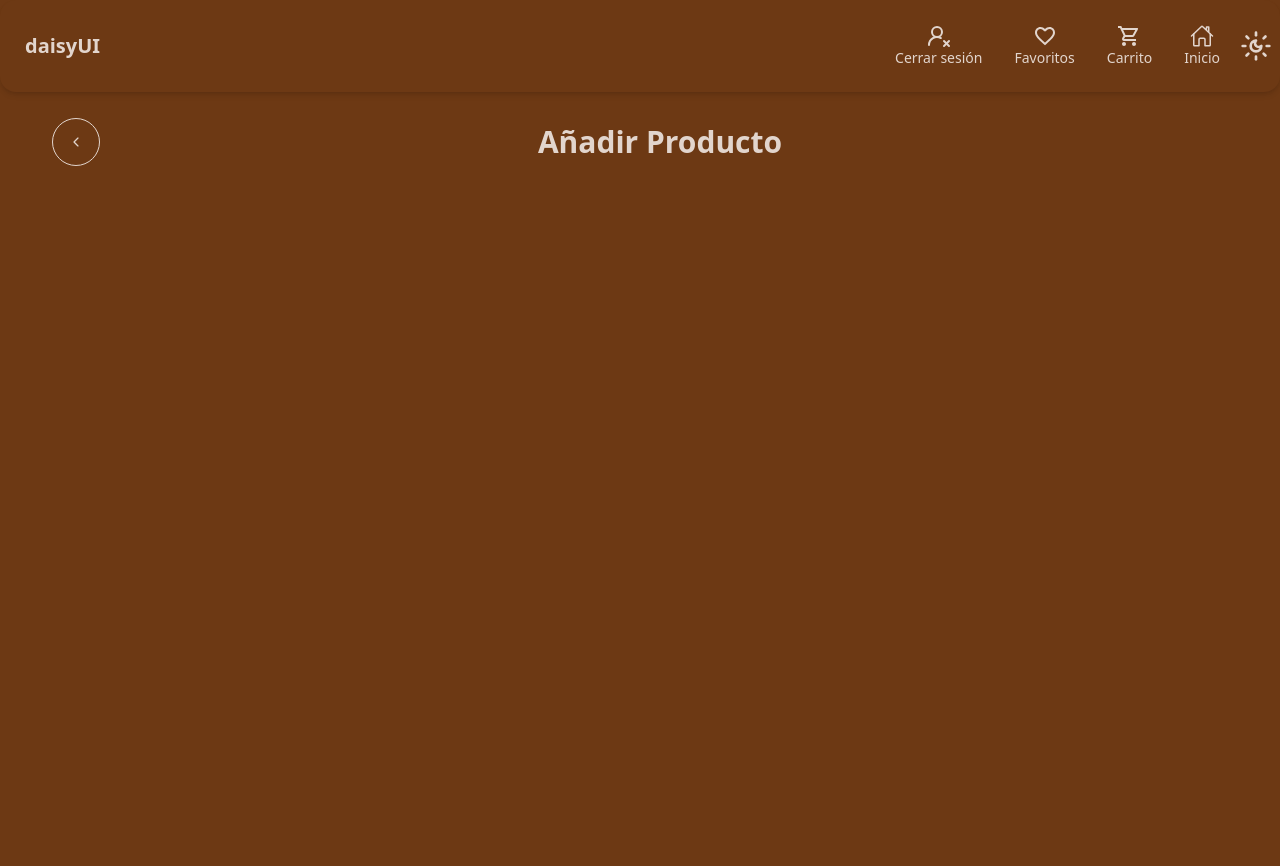
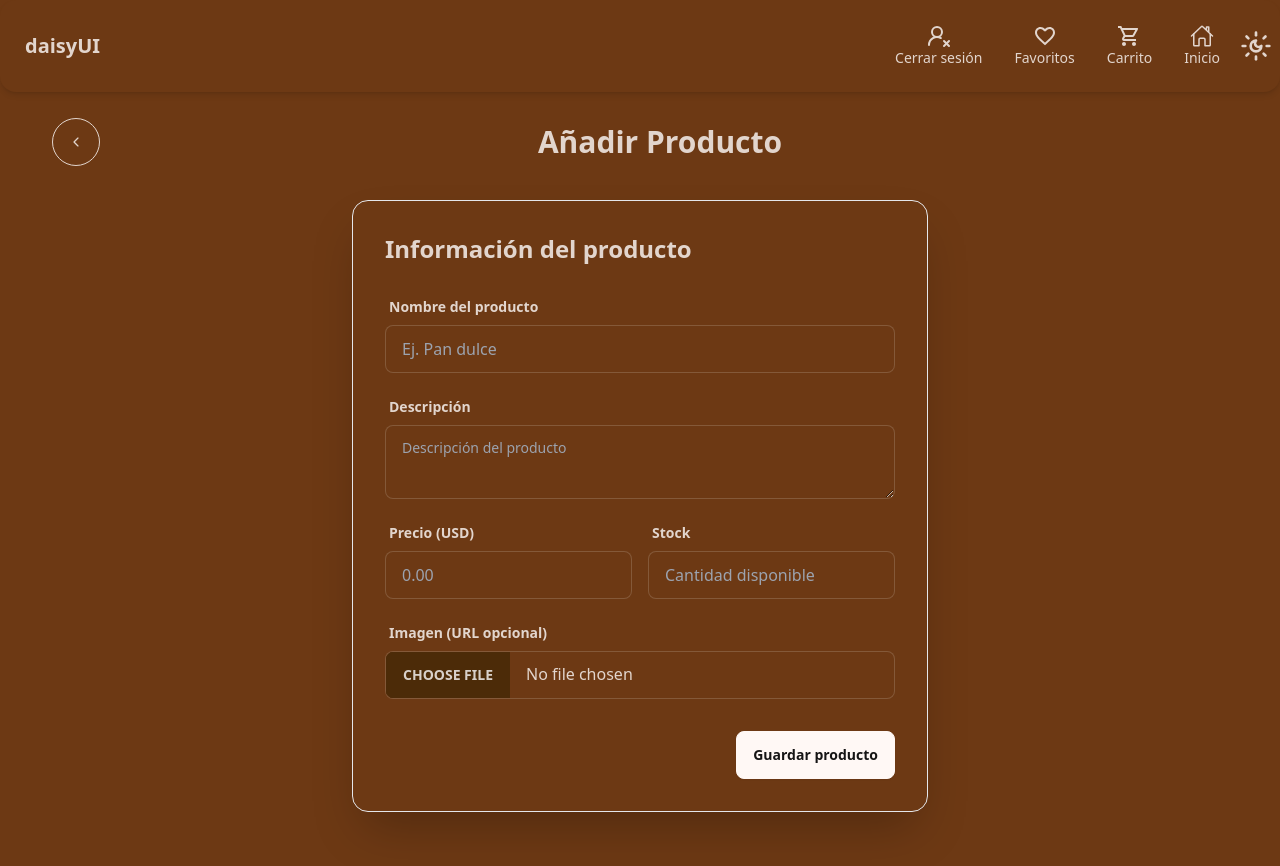
Before and after one commit to Oscarmrl/Panaderia, a React (Vite) app: page /Panaderia/admin/Add_Products in a window 1280 px wide. Shown: the top 866 px of the page. Before the commit the page ends 800 px from the top, so only its background shows below. Built offline with nearby package versions, Linux system fonts and the light colour scheme; no server answers; sample sign-in values are in the browser's storage.

Commit message:
feat: :fire: Implementando las funciones para subir y borrar imagenes en los componentes de editar y agregar productos

```diff
--- a/src/admin/AddProducts.tsx
+++ b/src/admin/AddProducts.tsx
@@ -1,11 +1,181 @@
+import { useState } from "react";
+import PageHeader from "../Components/ui/PageHeader";
 import { useNavigation } from "../hook";
-import PageHeader from "../Components/ui/PageHeader";
+import { createProduct } from "../services/product";
+import toast from "react-hot-toast";
+import { uploadImage } from "../services/uploadImage";
 
 export default function AddProducts() {
   const { goToAdminLayout } = useNavigation();
+
+  const [imageFile, setImageFile] = useState<File | null>(null);
+
+  const [formData, setFormData] = useState({
+    name: "",
+    description: "",
+    price: "",
+    stock: "",
+    image: "",
+  });
+
+  const [loading, setLoading] = useState(false);
+
+  const handleChange = (
+    e: React.ChangeEvent<HTMLInputElement | HTMLTextAreaElement>
+  ) => {
+    const { name, value } = e.target;
+    setFormData((prev) => ({ ...prev, [name]: value }));
+  };
+  const handleFileChange = (e: React.ChangeEvent<HTMLInputElement>) => {
+    if (e.target.files && e.target.files[0]) {
+      setImageFile(e.target.files[0]);
+    }
+  };
+
+  const handleSubmit = async (e: React.FormEvent) => {
+    e.preventDefault();
+
+    if (!imageFile) {
+      toast.error("Debes seleccionar una imagen");
+      return;
+    }
+
+    try {
+      setLoading(true);
+
+      // 1. Subir imagen a Firebase
+      const imageUrl = await uploadImage(imageFile);
+
+      // 2. Enviar URL al backend
+      await createProduct({
+        name: formData.name,
+        description: formData.description,
+        price: Number(formData.price),
+        stock: Number(formData.stock),
+        image: imageUrl,
+      });
+
+      toast.success("Producto creado con imagen");
+      goToAdminLayout();
+    } catch (error) {
+      toast.error("Error al subir la imagen", error);
+    } finally {
+      setLoading(false);
+    }
+  };
+
   return (
-    <div>
+    <>
       <PageHeader title="Añadir Producto" onBack={goToAdminLayout} />
-    </div>
+
+      <div className="flex justify-center px-4 mt-10 mb-20">
+        <div className="card w-full max-w-xl bg-base-100 shadow-2xl border border-gray-200">
+          <div className="card-body">
+            <h2 className="card-title text-2xl mb-4">
+              Información del producto
+            </h2>
+
+            <form onSubmit={handleSubmit} className="space-y-4">
+              {/* Nombre */}
+              <div className="form-control">
+                <label className="label">
+                  <span className="label-text font-semibold">
+                    Nombre del producto
+                  </span>
+                </label>
+                <input
+                  type="text"
+                  name="name"
+                  value={formData.name}
+                  onChange={handleChange}
+                  className="input input-bordered"
+                  placeholder="Ej. Pan dulce"
+                />
+              </div>
+
+              {/* Descripción */}
+              <div className="form-control">
+                <label className="label">
+                  <span className="label-text font-semibold">Descripción</span>
+                </label>
+                <textarea
+                  name="description"
+                  value={formData.description}
+                  onChange={handleChange}
+                  className="textarea textarea-bordered"
+                  placeholder="Descripción del producto"
+                />
+              </div>
+
+              {/* Precio y Stock */}
+              <div className="grid grid-cols-1 md:grid-cols-2 gap-4">
+                <div className="form-control">
+                  <label className="label">
+                    <span className="label-text font-semibold">
+                      Precio (USD)
+                    </span>
+                  </label>
+                  <input
+                    type="number"
+                    name="price"
+                    value={formData.price}
+                    onChange={handleChange}
+                    className="input input-bordered"
+                    placeholder="0.00"
+                    min="0"
+                    step="0.01"
+                  />
+                </div>
+
+                <div className="form-control">
+                  <label className="label">
+                    <span className="label-text font-semibold">Stock</span>
+                  </label>
+                  <input
+                    type="number"
+                    name="stock"
+                    value={formData.stock}
+                    onChange={handleChange}
+                    className="input input-bordered"
+                    placeholder="Cantidad disponible"
+                    min="0"
+                  />
+                </div>
+              </div>
+
+              {/* Imagen (URL) */}
+              <div className="form-control">
+                <label className="label">
+                  <span className="label-text font-semibold">
+                    Imagen (URL opcional)
+                  </span>
+                </label>
+                <input
+                  type="file"
+                  accept="image/*"
+                  onChange={handleFileChange}
+                  className="file-input file-input-bordered w-full"
+                />
+              </div>
+
+              {/* Acciones */}
+              <div className="card-actions justify-end pt-4">
+                <button
+                  type="submit"
+                  className="btn btn-primary"
+                  disabled={loading}
+                >
+                  {loading ? (
+                    <span className="loading loading-spinner"></span>
+                  ) : (
+                    "Guardar producto"
+                  )}
+                </button>
+              </div>
+            </form>
+          </div>
+        </div>
+      </div>
+    </>
   );
 }
--- a/src/admin/EditProductModal.tsx
+++ b/src/admin/EditProductModal.tsx
@@ -1,5 +1,7 @@
 import { useState, useEffect } from "react";
 import { updateProduct } from "../services/product";
+import { uploadImage } from "../services/uploadImage";
+import { deleteImageByUrl } from "../services/deleteImage";
 import { Product } from "../types";
 import toast from "react-hot-toast";
 
@@ -19,8 +21,11 @@ export default function EditProductModal({
     description: "",
     price: 0,
     stock: 0,
+    image: "",
   });
 
+  const [newImage, setNewImage] = useState<File | null>(null);
+  const [removeImage, setRemoveImage] = useState(false);
   const [loading, setLoading] = useState(false);
 
   useEffect(() => {
@@ -30,6 +35,7 @@ export default function EditProductModal({
         description: product.description,
         price: product.price_hnl,
         stock: product.stock,
+        image: product.image || "",
       });
     }
   }, [product]);
@@ -44,22 +50,39 @@ export default function EditProductModal({
   const handleSubmit = async () => {
     try {
       setLoading(true);
+
+      let imageUrl = form.image;
+
+      // 1. Eliminar imagen existente
+      if (removeImage && form.image) {
+        await deleteImageByUrl(form.image);
+        imageUrl = "";
+      }
+
+      // 2. Subir nueva imagen
+      if (newImage) {
+        if (form.image) {
+          await deleteImageByUrl(form.image);
+        }
+        imageUrl = await uploadImage(newImage);
+      }
+
+      // 3. Actualizar producto
       await updateProduct(product.idProducts, {
         name: form.name,
         description: form.description,
         price: Number(form.price),
         stock: Number(form.stock),
+        image: imageUrl,
       });
+
       toast.success("Producto actualizado exitosamente");
-
       onSuccess();
       onClose();
     } catch (error: unknown) {
-      if (error instanceof Error) {
-        toast.error(error.message);
-      } else {
-        toast.error("Error inesperado al actualizar el producto");
-      }
+      toast.error(
+        error instanceof Error ? error.message : "Error al actualizar producto"
+      );
     } finally {
       setLoading(false);
     }
@@ -69,57 +92,87 @@ export default function EditProductModal({
     <dialog className="modal modal-open">
       <div className="modal-box">
         <h3 className="font-bold text-lg mb-4 text-center">Editar producto</h3>
-        <label htmlFor="name" className="label">
-          <span className="label-text font-semibold">Nombre</span>
+
+        {/* Imagen actual */}
+        {!removeImage && (
+          <div className="mb-4">
+            <img
+              src={form.image || "/Panaderia/Principal.jpeg"}
+              alt="Producto"
+              className="h-40 w-full object-cover rounded"
+              onError={(e) => {
+                e.currentTarget.src = "/Panaderia/Principal.jpeg";
+              }}
+            />
+          </div>
+        )}
+
+        {/* Nueva imagen */}
+        <label className="label">
+          <span className="label-text font-semibold">
+            Cambiar imagen (opcional)
+          </span>
         </label>
 
         <input
-          id="name"
+          type="file"
+          accept="image/*"
+          className="file-input file-input-bordered w-full mb-4"
+          onChange={(e) => {
+            if (e.target.files && e.target.files[0]) {
+              setNewImage(e.target.files[0]);
+              setRemoveImage(false);
+            }
+          }}
+        />
+
+        {/* Nombre */}
+        <label className="label">
+          <span className="label-text font-semibold">Nombre</span>
+        </label>
+        <input
           name="name"
           value={form.name}
           onChange={handleChange}
-          className="input input-bordered w-full"
-          placeholder="Nombre"
+          className="input input-bordered w-full mb-3"
         />
 
-        <label htmlFor="description" className="label">
-          <span className="label-text font-semibold">Descripcion</span>
+        {/* Descripción */}
+        <label className="label">
+          <span className="label-text font-semibold">Descripción</span>
         </label>
         <textarea
-          id="description"
           name="description"
           value={form.description}
           onChange={handleChange}
           className="textarea textarea-bordered w-full mb-3"
-          placeholder="Descripción"
         />
 
-        <label htmlFor="price" className="label">
+        {/* Precio */}
+        <label className="label">
           <span className="label-text font-semibold">Precio</span>
         </label>
         <input
-          id="price"
           type="number"
           name="price"
           value={form.price}
           onChange={handleChange}
           className="input input-bordered w-full mb-3"
-          placeholder="Precio"
         />
 
-        <label htmlFor="stock" className="label">
+        {/* Stock */}
+        <label className="label">
           <span className="label-text font-semibold">Stock</span>
         </label>
         <input
-          id="stock"
           type="number"
           name="stock"
           value={form.stock}
           onChange={handleChange}
           className="input input-bordered w-full mb-4"
-          placeholder="Stock"
         />
 
+        {/* Acciones */}
         <div className="modal-action">
           <button className="btn" onClick={onClose}>
             Cancelar
--- a/src/services/authService.ts
+++ b/src/services/authService.ts
@@ -1,6 +1,6 @@
 import { Dispatch } from "react";
 import { signInWithPopup, getIdToken } from "firebase/auth";
-import { auth, googleProvider } from "../src/firebaseConfig";
+import { auth, googleProvider } from "../firebaseConfig";
 import { CartActions } from "../reducers/Compras-Reducers";
 import { fetchAndSyncFavorites } from "./favoriteService";
 import type { login, register, LoginResponse } from "../types";
--- a/src/src/firebaseConfig.ts
+++ /dev/null
@@ -1,18 +0,0 @@
-// Import the functions you need from the SDKs you need
-import { initializeApp } from "firebase/app";
-import { getAuth, GoogleAuthProvider } from "firebase/auth";
-
-const firebaseConfig = {
-  apiKey: "AIzaSyAroZ4CCS9b_WuztRDgxwWFZXMkd30KfP8",
-  authDomain: "panaderia-b9d0f.firebaseapp.com",
-  projectId: "panaderia-b9d0f",
-  storageBucket: "panaderia-b9d0f.firebasestorage.app",
-  messagingSenderId: "1019440582259",
-  appId: "1:1019440582259:web:f075c6625fcd1f85462406",
-  measurementId: "G-3ZCTHJ7LTD",
-};
-
-// Initialize Firebase
-const app = initializeApp(firebaseConfig);
-export const auth = getAuth(app);
-export const googleProvider = new GoogleAuthProvider();
```
Also changed, not shown: src/admin/EditProducts.tsx (+13 -4 lines), src/services/product.ts (+89 -37 lines).
